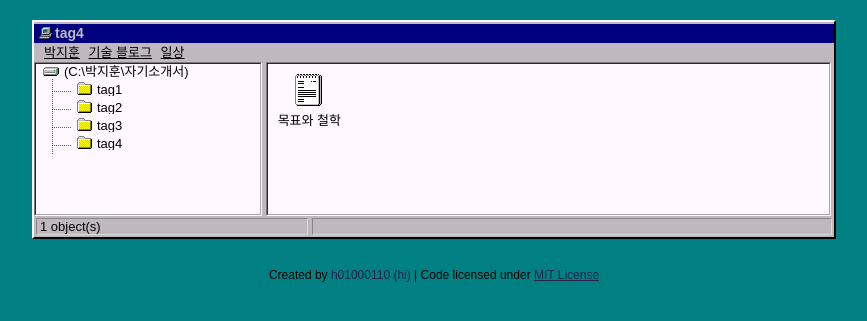
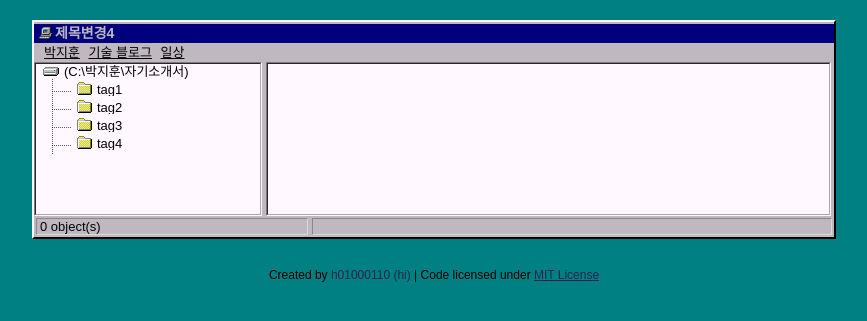
Before and after one commit to easy-day/easy-day.github.io, a Jekyll site: the page built from tags/tag4.html, in a window 1280 px wide. Shown: the top 321 px of the page, without its empty margins (206-1073 px from the left). Built offline with Jekyll 4.4.1, drawn with Linux system fonts in a browser that asks for light colours.

Commit message:
Update tag4.html

```diff
--- a/tags/tag4.html
+++ b/tags/tag4.html
@@ -1,5 +1,5 @@
 ---
 layout: tag
-tag: tag4
+tag: 제목변경4
 permalink: /tag/tag4/
 ---
```
